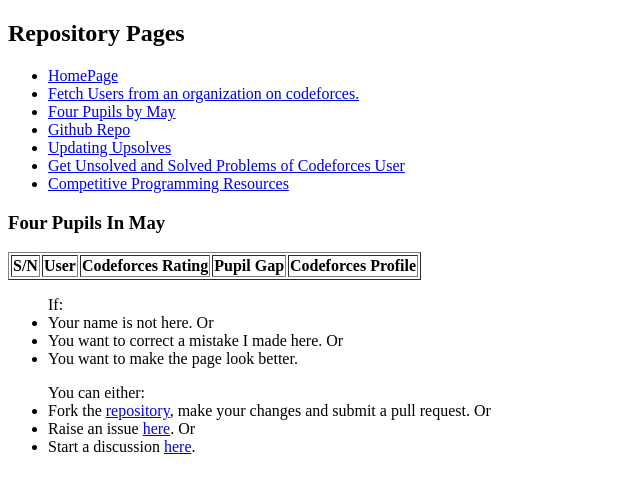
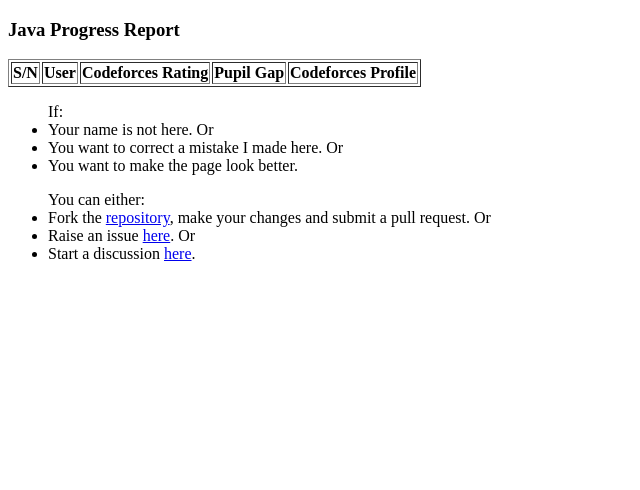
Before and after one commit to Osalotioman/java_spr, a plain HTML site: page index.html in a window 1280 px wide. Shown: the whole page, without its empty margins (0-640 px from the left). Drawn offline with Linux system fonts and the light colour scheme; no server answers.

Commit message:
Remove unneccessary info.

```diff
--- a/index.html
+++ b/index.html
@@ -6,17 +6,7 @@
     <title>Four Pupils by May</title>
   </head>
   <body>
-    <h2>Repository Pages</h2>
-    <ul>
-        <li><a href="https://osalotioman.github.io/ncp_community/">HomePage</a></li>
-        <li><a href="https://osalotioman.github.io/ncp_community/cf_users_from_an_org.html">Fetch Users from an organization on codeforces.</a></li>
-        <li><a href="https://osalotioman.github.io/ncp_community/four_pupils">Four Pupils by May</a></li>
-        <li><a href="https://github.com/Osalotioman/ncp_community">Github Repo</a></li>
-        <li><a href="https://docs.google.com/spreadsheets/d/1EMK2fXn6rR_q4wJV4fU-CR55GBwVqwWYESp7DDpYD4U/edit?usp=sharing">Updating Upsolves</a></li>
-        <li><a href="https://osalotioman.github.io/ncp_community/get_unsolved_and_solved_problems.html">Get Unsolved and Solved Problems of Codeforces User</a></li>
-        <li><a href="https://osalotioman.github.io/ncp_community/resources.html">Competitive Programming Resources</a></li>
-    </ul>
-    <h3> Four Pupils In May </h3>
+    <h3> Java Progress Report </h3>
     <table border="1">
       <thead>
         <tr>
@@ -29,21 +19,6 @@
       </thead>
       <tbody id="ratingTableBody"></tbody>
     </table>
-    <!--
-    <h3>Two Specialist In May </h3>
-    <table border="1">
-      <thead>
-        <tr>
-          <th>S/N</th>
-          <th>User</th>
-          <th>Codeforces Rating</th>
-          <th>Specialist Gap</th>
-          <th>Codeforces Profile</th>
-        </tr>
-      </thead>
-      <tbody id="ptsb"></tbody>
-    </table>
-    -->
     <ul>
       If:
       <li>Your name is not here. Or</li>
```
Also changed, not shown: script.js (+0 -12 lines).
